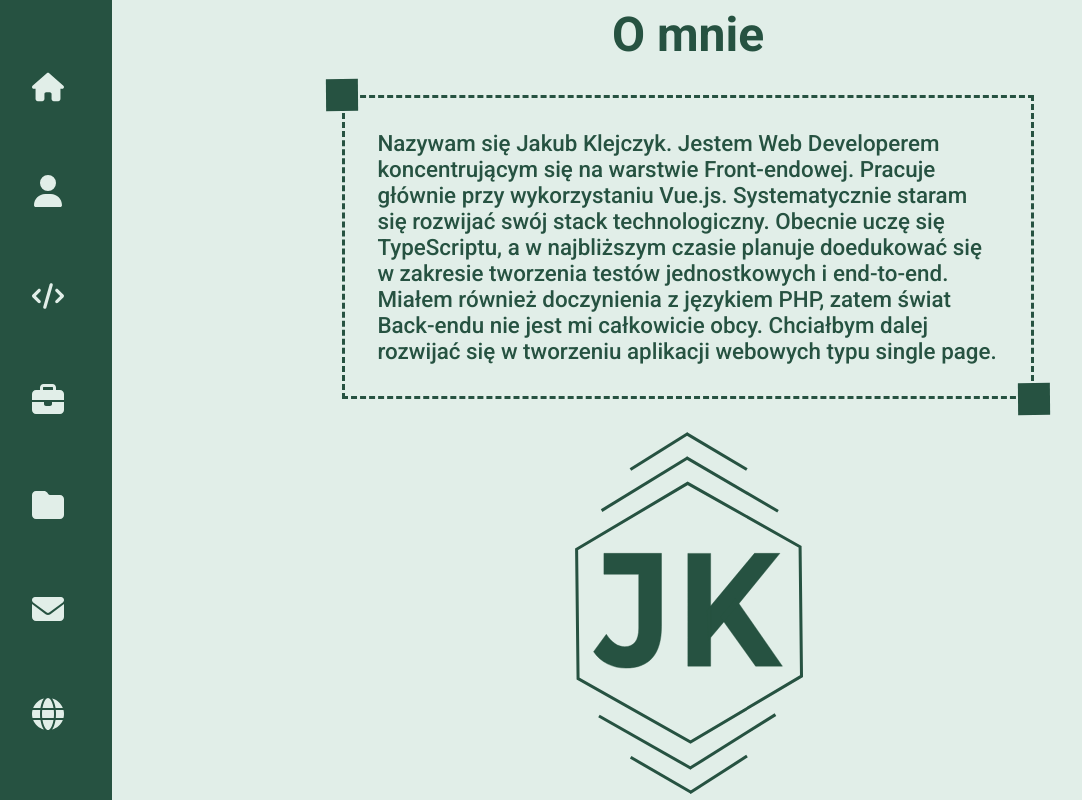
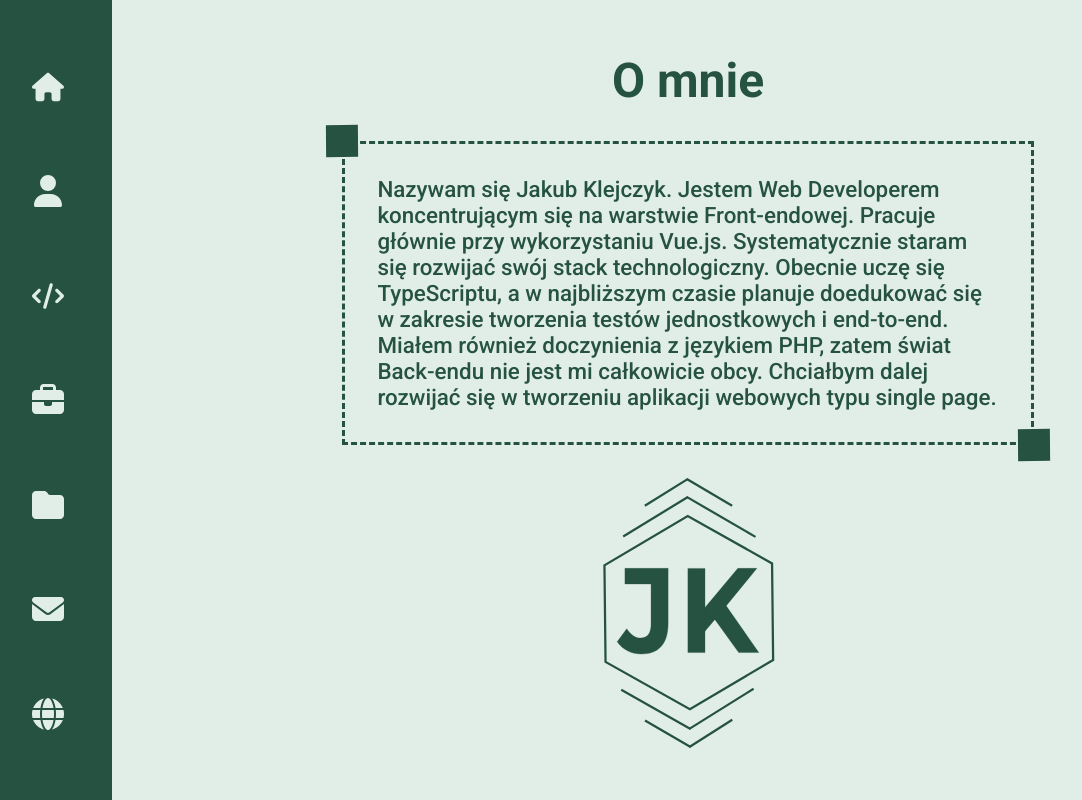
Before and after one commit to Jakub-Klejczyk/Vue-portfolio, a Vue app: page /about in a window 1280 px wide. Shown: the whole page, without its empty margins (16-1098 px from the left). Built offline with nearby package versions, Linux system fonts and the light colour scheme.

Commit message:
about imag fix

```diff
--- a/src/components/About.vue
+++ b/src/components/About.vue
@@ -69,9 +69,8 @@ section {
   color: $primary;
 
   img {
-    width: 16rem;
+    width: 12rem;
     animation: 2s ease-out ease_item;
-    float: right;
   }
 
   h2 {
```
